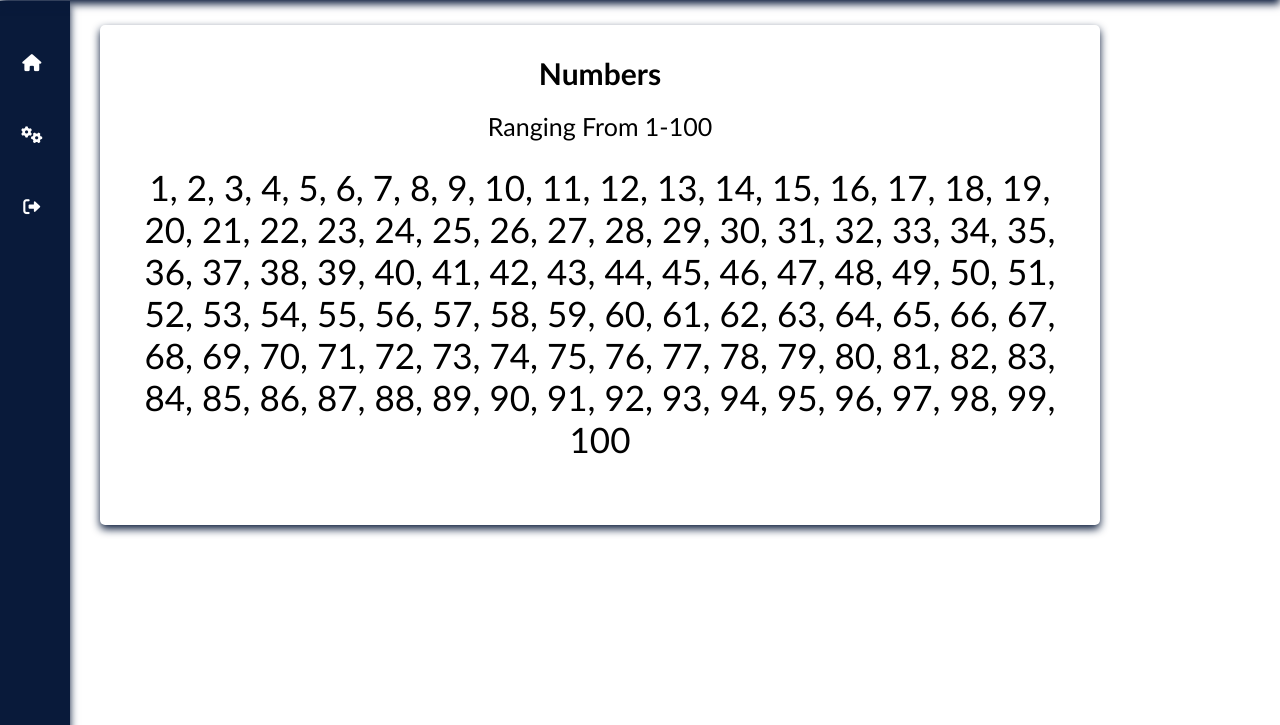
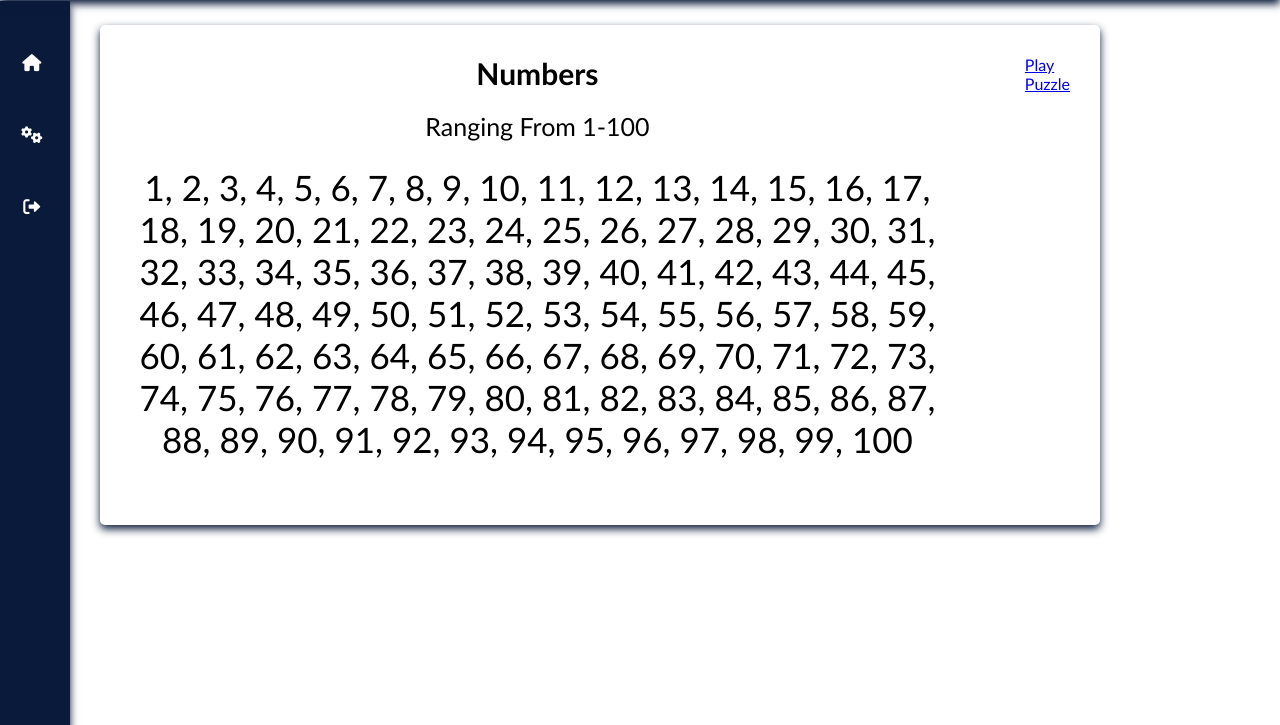
Before and after one commit to PreciousEzeigbo/Thinky-Tots, a Flask app: page /numbers in a window 1280 px wide. Shown: the part 75-800 px from the top of the page. Run offline with Flask 3, Linux system fonts and the light colour scheme; the visitor is signed in with stand-in values (Sample User, id 1); data comes from the database, SQL or seed files in the repository.

Commit message:
Add redirect link to play puzzle page

```diff
--- a/public/templates/numbers.html
+++ b/public/templates/numbers.html
@@ -49,6 +49,11 @@
                 <div class="item">{{ display_numbers }}</div>
             </div>
         </div>
+        <div class="numrix-redirect">
+            <a href="{{ url_for('public.numrix') }}">
+                <p>Play Puzzle</p>
+            </a>
+        </div>
     </section>
     <script src="{{ url_for('static', filename='js/home.js') }}"></script>
 </body>
```
